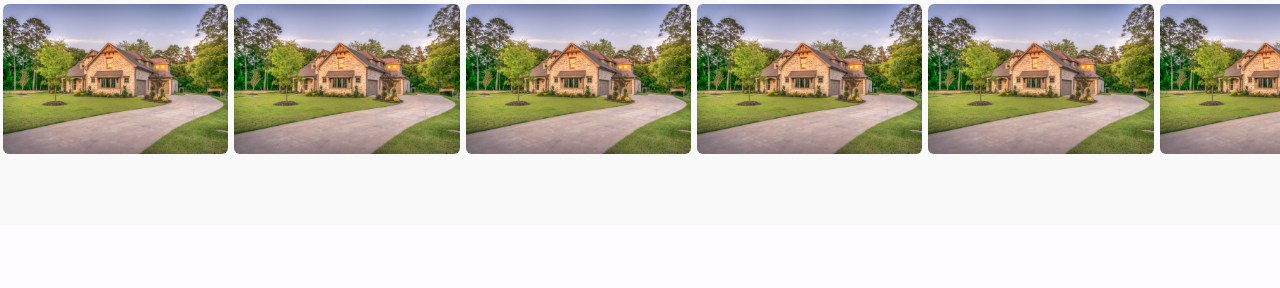
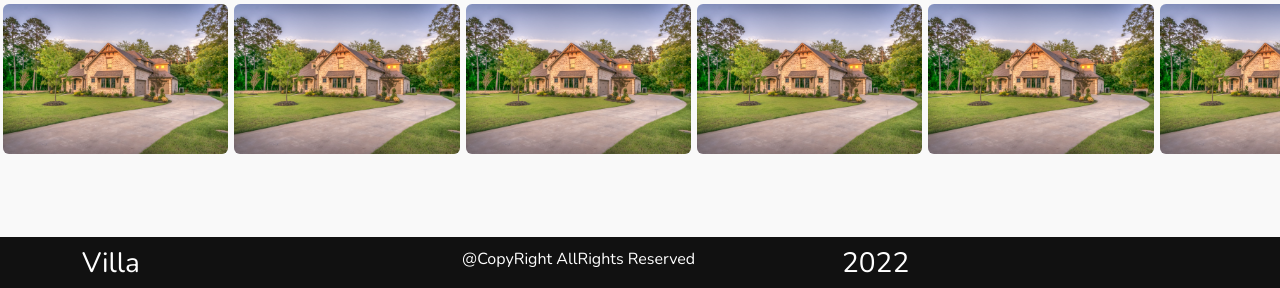
Before and after one commit to Marcos8060/Django-4, a Django app: page / in a window 1280 px wide. Shown: the part 575-863 px from the top of the page. Before the commit the page ends 729 px from the top, so only its background shows below. Run offline with Django 4.2, Linux system fonts and the light colour scheme; some libraries are stand-ins or nearby versions.

Commit message:
created the footer section

```diff
--- a/resident/static/css/style.css
+++ b/resident/static/css/style.css
@@ -57,3 +57,10 @@ body{
 .poster__img:hover{
     transform: scale(1.08);
 }
+/* footer */
+footer{
+    background: #111;
+    color: white;
+    padding-top: 10px;
+    margin-top: 10vh;
+}
--- a/resident/templates/index.html
+++ b/resident/templates/index.html
@@ -51,5 +51,20 @@
                 <img class="img-fluic poster__img" src="../static/images/pexels-pixabay-259588.jpg" alt="">
         </div>
     </div>
+    <footer>
+      <div class="container">
+        <div class="row">
+          <div class="col-md-4">
+            <h3>Villa</h3>
+          </div>
+          <div class="col-md-4">
+            <p>@CopyRight AllRights Reserved</p>
+          </div>
+          <div class="col-md-4">
+            <h3>2022</h3>
+          </div>
+        </div>
+      </div>
+    </footer>
 </body>
 </html>
```
